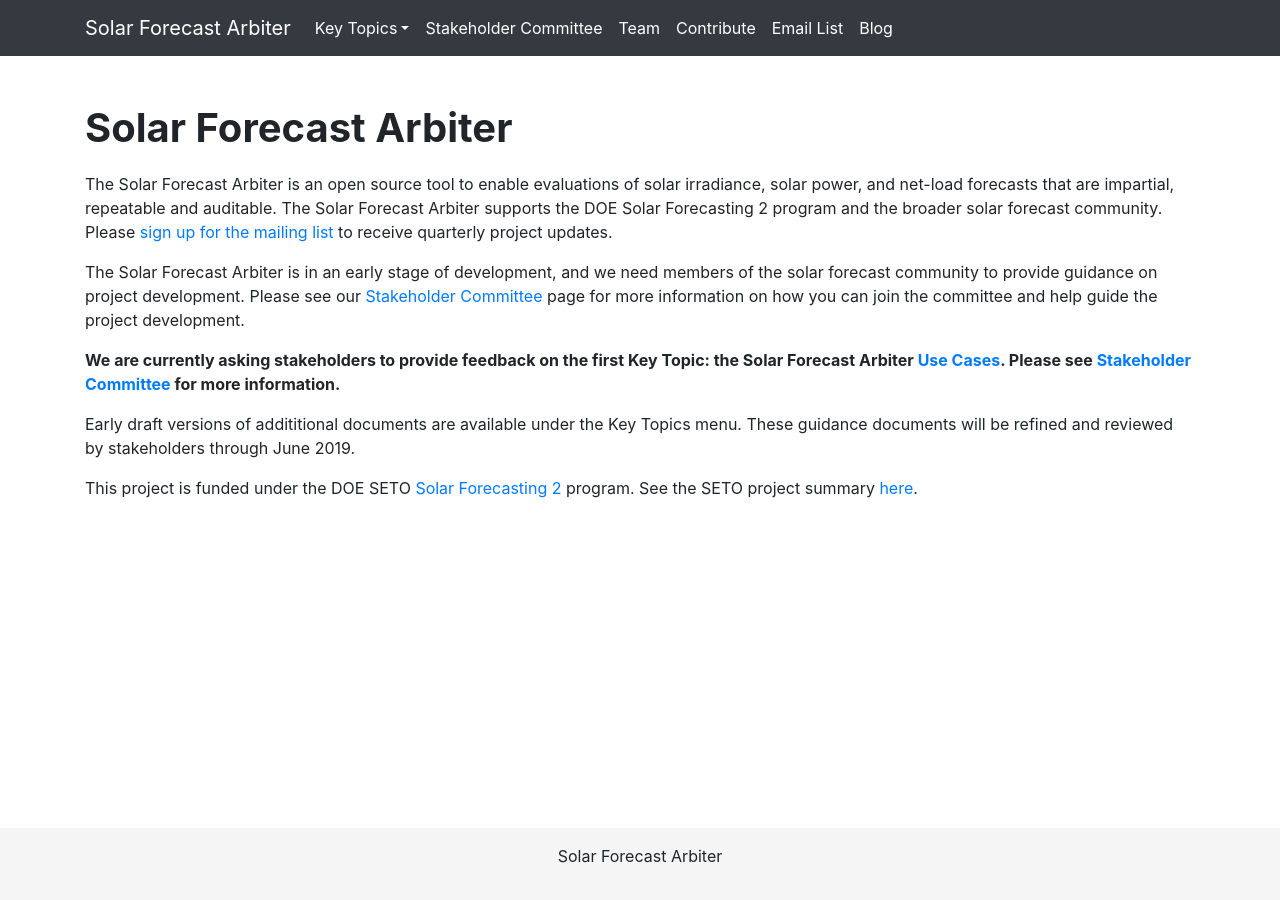
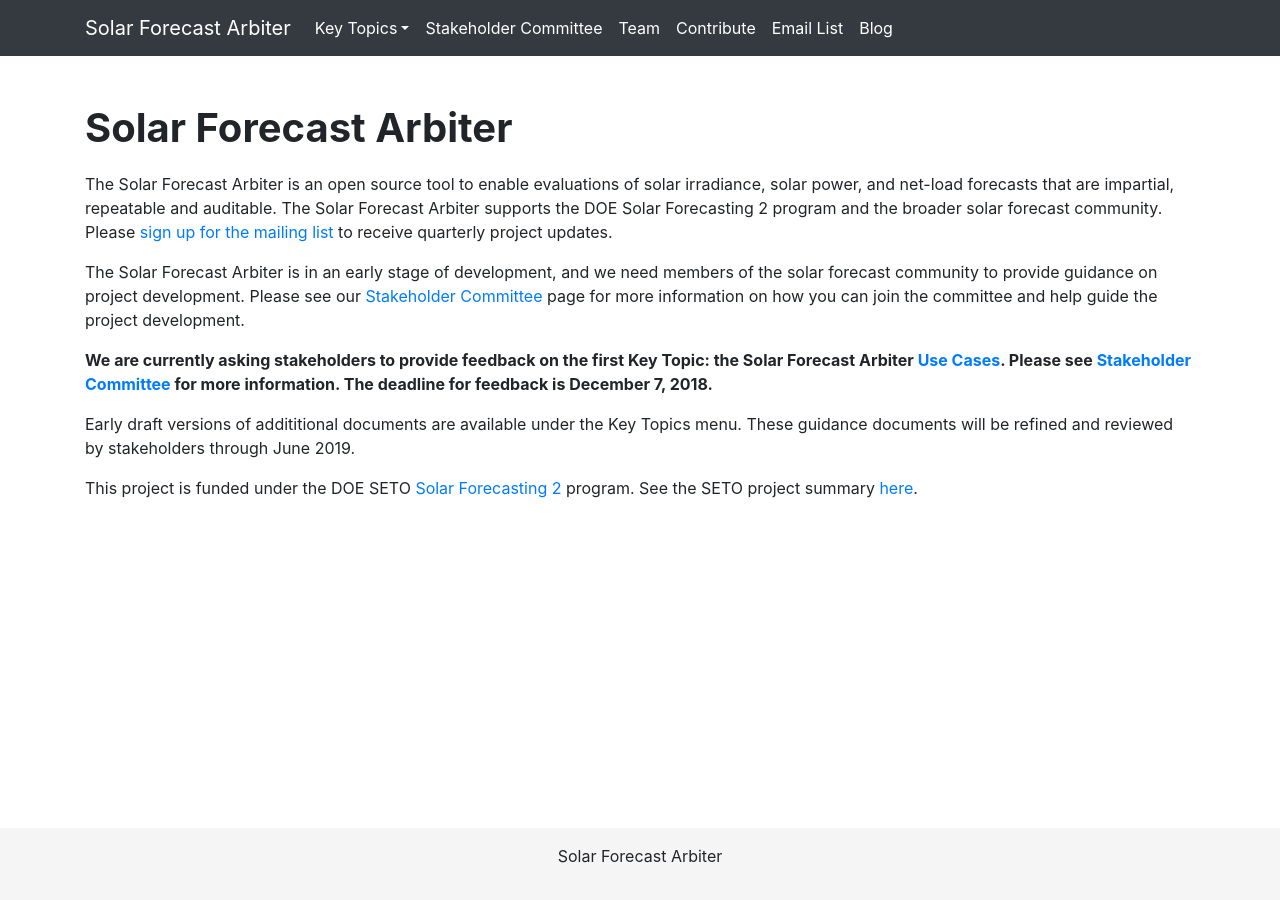
Before and after one commit to SolarArbiter/SolarArbiter.github.io, a Jekyll site: the page built from index.html, in a window 1280 px wide. Built offline with Jekyll 4.4.1, drawn with Linux system fonts in a browser that asks for light colours; comment, search, counter and statistics services are not loaded.

Commit message:
add deadline

```diff
--- a/index.html
+++ b/index.html
@@ -7,7 +7,7 @@
 
 <p>The Solar Forecast Arbiter is in an early stage of development, and we need members of the solar forecast community to provide guidance on project development. Please see our <a href="/stakeholdercommittee">Stakeholder Committee</a> page for more information on how you can join the committee and help guide the project development.</p>
 
-<p><b>We are currently asking stakeholders to provide feedback on the first Key Topic: the Solar Forecast Arbiter <a href="/usecases">Use Cases</a>. Please see <a href="/stakeholdercommittee">Stakeholder Committee</a> for more information.</b></p>
+<p><b>We are currently asking stakeholders to provide feedback on the first Key Topic: the Solar Forecast Arbiter <a href="/usecases">Use Cases</a>. Please see <a href="/stakeholdercommittee">Stakeholder Committee</a> for more information. The deadline for feedback is December 7, 2018.</b></p>
 
 <p>Early draft versions of addititional documents are available under the Key Topics menu. These guidance documents will be refined and reviewed by stakeholders through June 2019.</p>
 
```
Also changed, not shown: stakeholdercommittee.md (+2 -0 lines).
